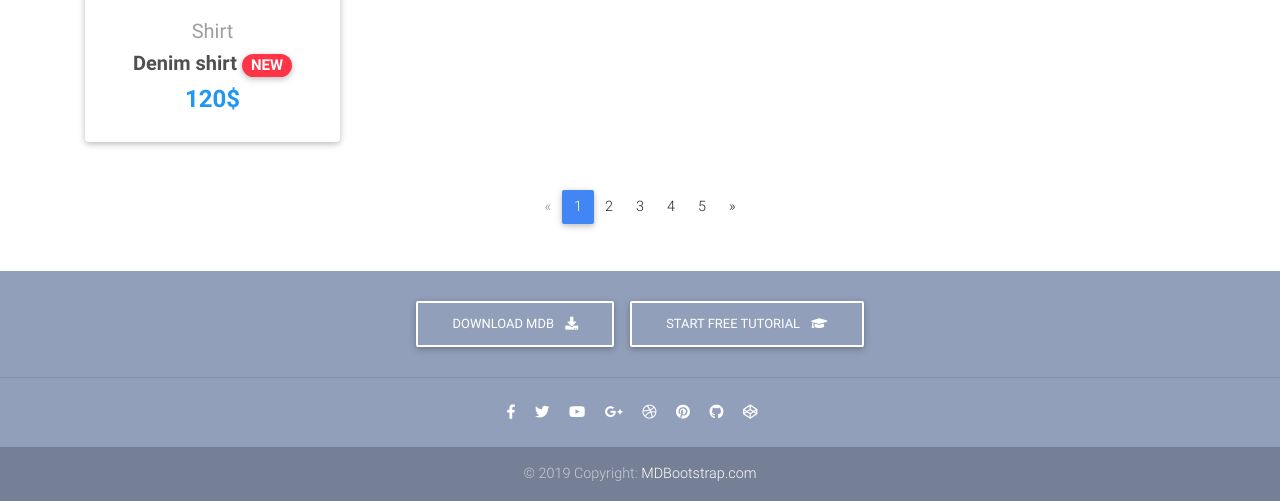
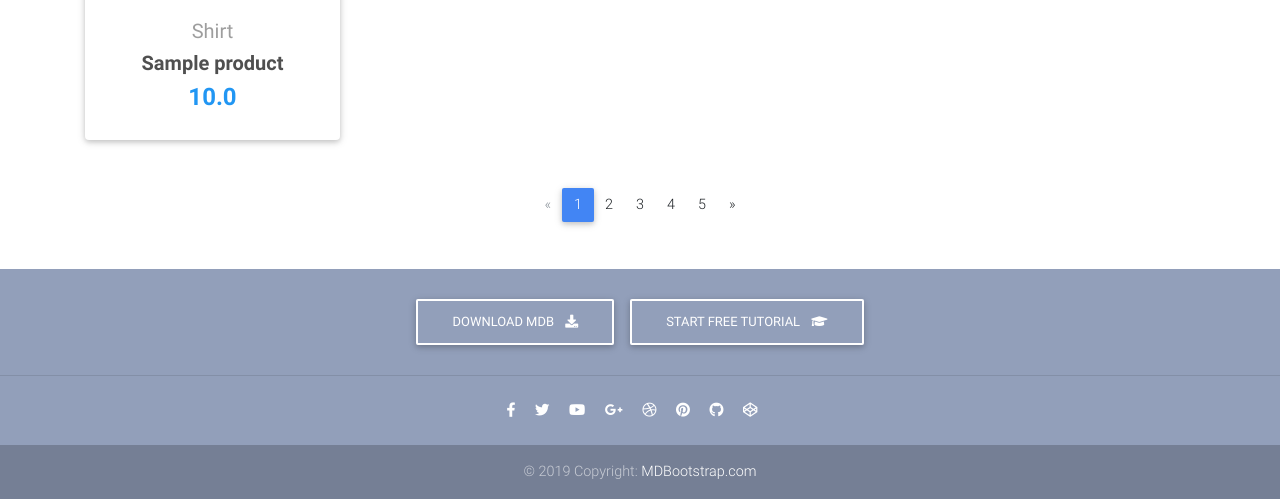
Before and after one commit to aminekhiati/Ebuy-Dz, a Django app: page / in a window 1280 px wide. Shown: the part 794-1295 px from the top of the page. Run offline with Django 3.2, Linux system fonts and the light colour scheme; tables that the repository leaves empty hold one stand-in row (values such as "Sample post"); some libraries are stand-ins or nearby versions.

Commit message:
display products

```diff
--- a/core/templates/core/home-page.html
+++ b/core/templates/core/home-page.html
@@ -297,7 +297,7 @@
         <div class="row wow fadeIn">
 
 
-          {% for a in object_list %}
+          {% for p in object_list %}
 
 
 
@@ -320,18 +320,17 @@
               <div class="card-body text-center">
                 <!--Category & Title-->
                 <a href="" class="grey-text">
-                  <h5>Shirt</h5>
+                  <h5>{{p.get_category_display}}</h5>
                 </a>
                 <h5>
                   <strong>
-                    <a href="" class="dark-grey-text">Denim shirt
-                      <span class="badge badge-pill danger-color">NEW</span>
+                    <a href="" class="dark-grey-text">{{p.name}}
                     </a>
                   </strong>
                 </h5>
 
                 <h4 class="font-weight-bold blue-text">
-                  <strong>120$</strong>
+                  <strong>{{p.price}}</strong>
                 </h4>
 
               </div>
```
Also changed, not shown: core/migrations/0002_product_category.py (added).
